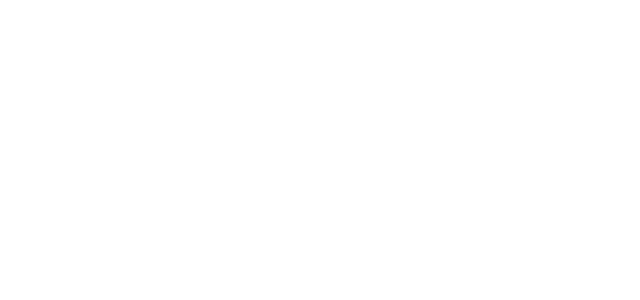
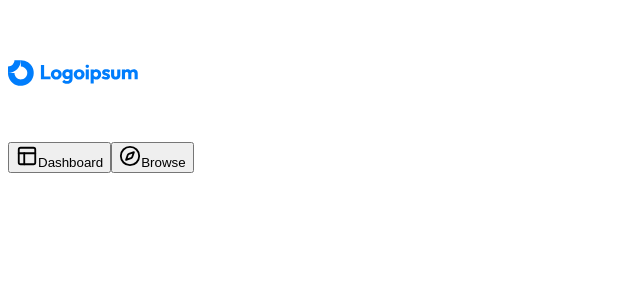
Before and after one commit to yetabalij/lms, a Next.js app: page / in a window 1280 px wide. Shown: the top 300 px of the page, without its empty margins (0-640 px from the left). Built offline with nearby package versions, Linux system fonts and the light colour scheme.

Commit message:
side bar developed.

```diff
--- /dev/null
+++ b/app/(dashboard)/_components/Logo.tsx
@@ -0,0 +1,11 @@
+import Image from "next/image";
+
+const Logo = () => {
+  return (
+    <div>
+      <Image height={130} width={130} alt="logo" src="/logo.svg" />
+    </div>
+  );
+};
+
+export default Logo;
--- /dev/null
+++ b/app/(dashboard)/_components/Sidebar.tsx
@@ -0,0 +1,17 @@
+import Logo from "./Logo";
+import SidebarRoutes from "./SidebarRoutes";
+
+const Sidebar = () => {
+  return (
+    <div className="h-full border-r flex flex-col overflow-auto bg-white shadow-sm">
+      <div className="p-6">
+        <Logo />
+      </div>
+      <div className="flex flex-col w-full">
+        <SidebarRoutes />
+      </div>
+    </div>
+  );
+};
+
+export default Sidebar;
--- /dev/null
+++ b/app/(dashboard)/_components/SidebarItem.tsx
@@ -0,0 +1,45 @@
+"use client";
+
+import { cn } from "@/lib/utils";
+import { LucideIcon } from "lucide-react";
+import { usePathname, useRouter } from "next/navigation";
+
+interface SidebarItemProps {
+  icon: LucideIcon;
+  label: string;
+  href: string;
+}
+
+const SidebarItem = ({ icon: Icon, label, href }: SidebarItemProps) => {
+  const pathname = usePathname(); // Call the hook to get the current pathname
+  const router = useRouter();
+
+  const isActive =
+    (pathname === "/" && href === "/") ||
+    pathname === href ||
+    pathname?.startsWith(`${href}/`);
+
+  const onClick = () => {
+    router.push(href);
+  };
+
+  return (
+    <button
+      onClick={onClick}
+      type="button"
+      className={cn(
+        "flex items-center gap-x-2 text-slate-500 text-sm font-[500] pl-6 transition-all hover:text-slate-600 hover:bg-slate-300/20",
+        isActive &&
+          "text-sky-700 bg-sky-200/20 hover:bg-sky-200/20 hover:text-sky-700"
+      )}
+    >
+      <Icon
+        size={22}
+        className={cn("text-slate-500", isActive && "text-sky-700")}
+      />
+      {label}
+    </button>
+  );
+};
+
+export default SidebarItem;
--- /dev/null
+++ b/app/(dashboard)/_components/SidebarRoutes.tsx
@@ -0,0 +1,38 @@
+"use client";
+
+import { Compass, Layout } from "lucide-react";
+import React from "react";
+import SidebarItem from "./SidebarItem";
+
+const gustRoutes = [
+  {
+    icon: Layout,
+    label: "Dashboard",
+    href: "/",
+  },
+  {
+    icon: Compass,
+    label: "Browse",
+    href: "/search",
+  },
+];
+
+const SidebarRoutes = () => {
+  const routes = gustRoutes;
+  return (
+    <div className="flex flex-col w-full">
+      {routes.map((route) => {
+        return (
+          <SidebarItem
+            key={route.href}
+            icon={route.icon}
+            label={route.label}
+            href={route.href}
+          />
+        );
+      })}
+    </div>
+  );
+};
+
+export default SidebarRoutes;
--- /dev/null
+++ b/app/(dashboard)/layout.tsx
@@ -0,0 +1,15 @@
+import React from "react";
+import Sidebar from "./_components/Sidebar";
+
+const DashboardLayout = ({ children }: { children: React.ReactNode }) => {
+  return (
+    <div className="h-full">
+      <div className="hidden md:flex h-full w-56 flex-col fixed inset-y-0 z-50">
+        <Sidebar />
+      </div>
+      {children}
+    </div>
+  );
+};
+
+export default DashboardLayout;
```
Also changed, not shown: public/logo.svg (added).
